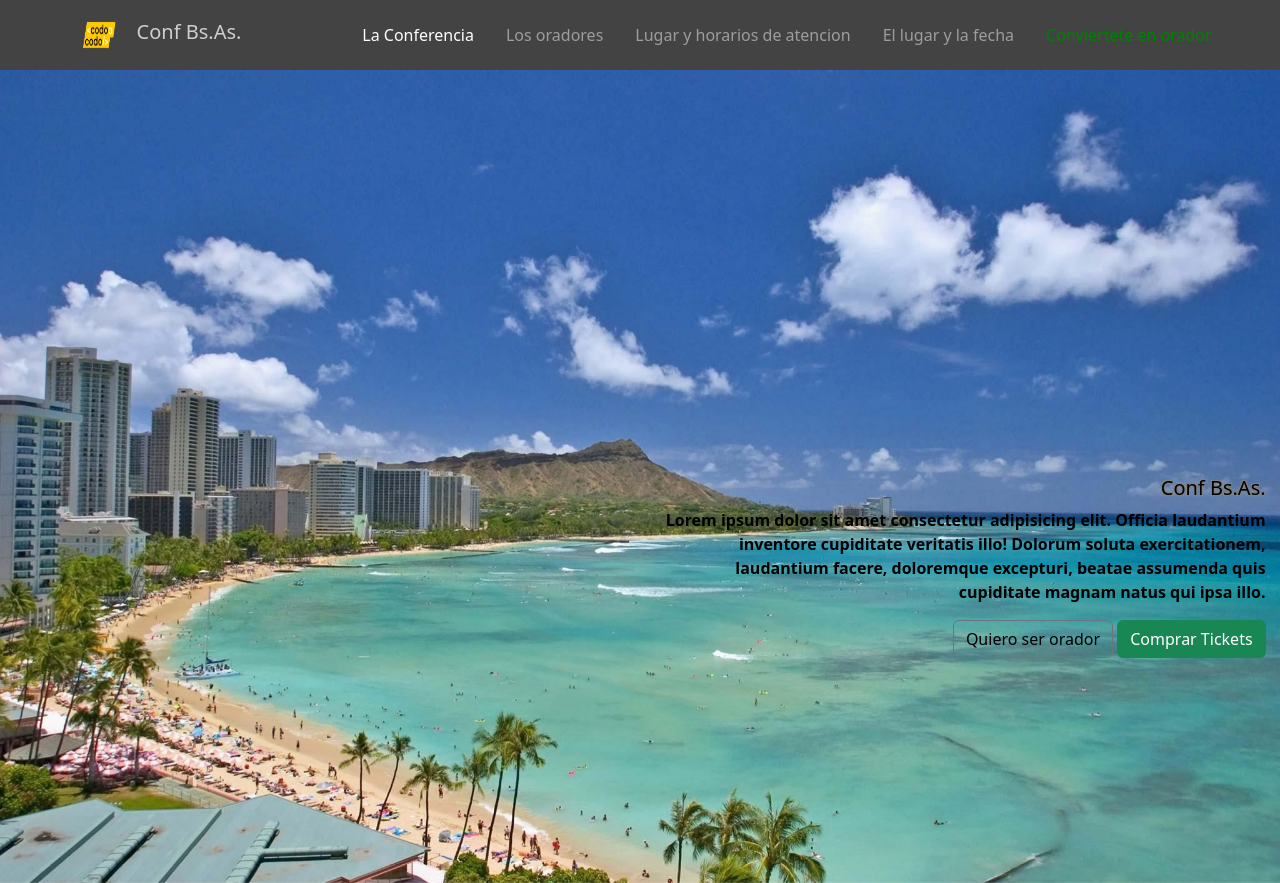
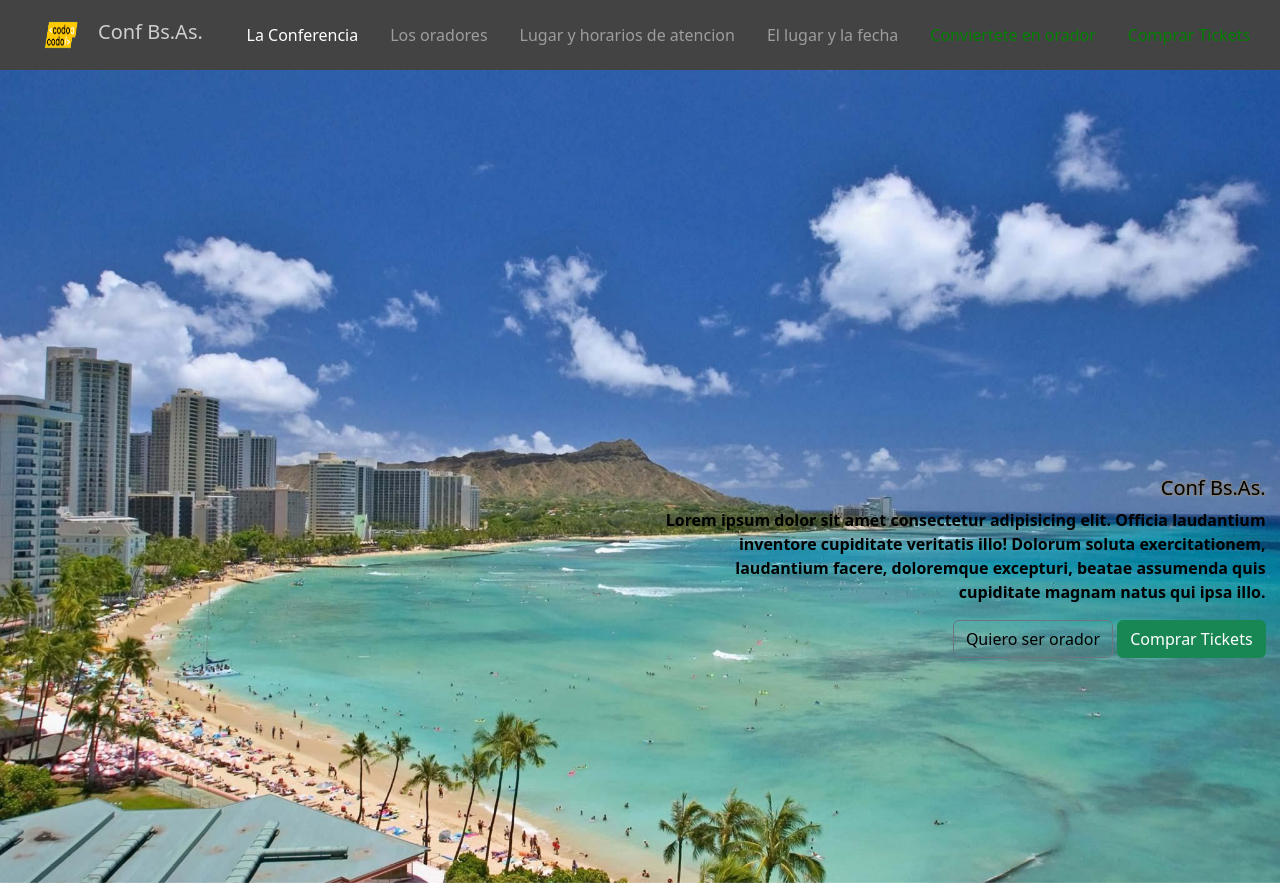
Before and after one commit to danyelon/fullstack, a plain HTML site: page index.html in a window 1280 px wide. Shown: the top 883 px of the page. Drawn offline with nearby package versions, Linux system fonts and the light colour scheme.

Commit message:
Add files via upload

```diff
--- a/index.html
+++ b/index.html
@@ -5,7 +5,7 @@
     <meta name="viewport" content="width=device-width, initial-scale=1">
     <title>Conf Bs.As.</title>
     <link href="indexCSS.css" rel="stylesheet">
-    <!-- implementacion bootstrap para CSS -->
+
     <link href="https://cdn.jsdelivr.net/npm/bootstrap@5.2.3/dist/css/bootstrap.min.css" rel="stylesheet" integrity="sha384-rbsA2VBKQhggwzxH7pPCaAqO46MgnOM80zW1RWuH61DGLwZJEdK2Kadq2F9CUG65" crossorigin="anonymous">
   </head>
   <body>
@@ -13,8 +13,7 @@
     <header>
         <!-- nav -->
 
-        <!-- INICIO NAV -->
-        <nav class="navPrincipal">
+           <nav class="navPrincipal">
 
             <div class="icono">
                 <img src="codoacodo.png" alt="logo del laboratorio" width="45px" height="45px" id="logoLab">
@@ -38,17 +37,19 @@
                     <li class="nav-item" class="vaVerde">
                       <a class="nav-link" href="#" style="color: green;">Conviertete en orador</a>
                     </li>
+                    <li class="nav-item" class="vaVerde">
+                      <a class="nav-link" href="#" style="color: green;">Comprar Tickets</a>
+                    </li>
                 </ul>
             </div>
 
         </nav>
-        <!-- FIN NAV -->
+
     </header>
 
     <main>
-        <!-- slide + cards labmembs fundadores + info akihabara (img + info) + form para postulacion a labmemb -->
 
-        <!-- Slide de todos los labmemb: -->
+
         <div class="slide">
           <!-- Imagenes del slide -->
           <div id="carouselExampleSlidesOnly" class="carousel slide" data-bs-ride="carousel" data-bs-interval="4000">
@@ -74,7 +75,7 @@
             </div>
           </div>
 
-          <!-- Texto y botones del slide -->
+
           <div class="informativo">
 
             <h5 id="tituloInformativo">Conf Bs.As.</h5>
@@ -86,7 +87,7 @@
 
         </div>
 
-        <!-- cards oradores (titulo) -->
+
         <div class="container oradoresTitulo">
           <div class="row">
             <div class="col-sm-4"></div>
@@ -100,13 +101,13 @@
           </div>
         </div>
 
-        <!-- cards oradores (cards) -->
+
 
         <div class="container oradoresCards">
           <div class="row">
             <div class="col-sm-4">
 
-              <!-- card individual steve -->
+
               <div class="card" style="width: 18rem;">
                 <img src="steve.jpg" class="card-img-top" alt="...">
                 <div class="card-body">
@@ -121,7 +122,7 @@
 
             <div class="col-sm-4">
 
-              <!-- card individual bill -->
+
               <div class="card" style="width: 18rem;">
                 <img src="bill.jpg" class="card-img-top" alt="...">
                 <div class="card-body">
@@ -136,7 +137,7 @@
 
             <div class="col-sm-4">
 
-              <!-- card individual ada -->
+
               <div class="card" style="width: 18rem;">
                 <img src="ada.jpeg" class="card-img-top" alt="...">
                 <div class="card-body">
@@ -151,7 +152,7 @@
           </div>
         </div>
 
-        <!-- info  -->
+
 
         <div class="row filaAkiha" id="colsInfo">
           <div class="col-6" id="colAkiha">
@@ -166,7 +167,7 @@
         </div>
 
 
-        <!-- form de postulacion para ser labmemb -->
+
         <div class="container formPostulacionTitulo">
           <div class="row">
             <div class="col-sm-4"></div>
@@ -180,15 +181,15 @@
           </div>
         </div>
 
-        <!-- ACA COMIENZA -->
+
 
         <div class="invitacionPostulacion">
           <p>Lorem ipsum dolor sit amet consectetur adipisicing elit. Eveniet sapiente iure necessitatibus enim odio nam fuga. Repellendus architecto numquam possimus enim inventore, consequatur omnis dolore recusandae neque sapiente aut illo!</p>
         </div>
 
-        <!-- ACA TERMINA -->
 
-        <!-- input de nombre y apellido -->
+
+
         <div class="container formNomApe">
 
           <div class="row nombreApellido">
@@ -203,7 +204,7 @@
           </div>
 
         </div>
-        <!-- input de info personal -->
+
         <div class="container infoPersonal">
 
           <div class="row">
@@ -219,7 +220,7 @@
 
         </div>
 
-        <!-- boton para enviar informacion -->
+
         <div class="d-grid" id="cajaDeBoton">
           <button class="btn btn-primary mx-auto" type="button" id="botonPostulacion">enviar</button>
         </div>
@@ -229,7 +230,7 @@
     </main>
 
     <footer>
-        <!-- nav de footer (faq, contacto, etc) -->
+
 
         <ul class="nav justify-content-center" id="navDeFooter">
           <li class="nav-item">
@@ -257,7 +258,7 @@
 
     </footer>
 
-    <!-- Implementacion bootstrap para JS -->
+
     <script src="https://cdn.jsdelivr.net/npm/bootstrap@5.2.3/dist/js/bootstrap.bundle.min.js" integrity="sha384-kenU1KFdBIe4zVF0s0G1M5b4hcpxyD9F7jL+jjXkk+Q2h455rYXK/7HAuoJl+0I4" crossorigin="anonymous"></script>
   </body>
 </html>
```
